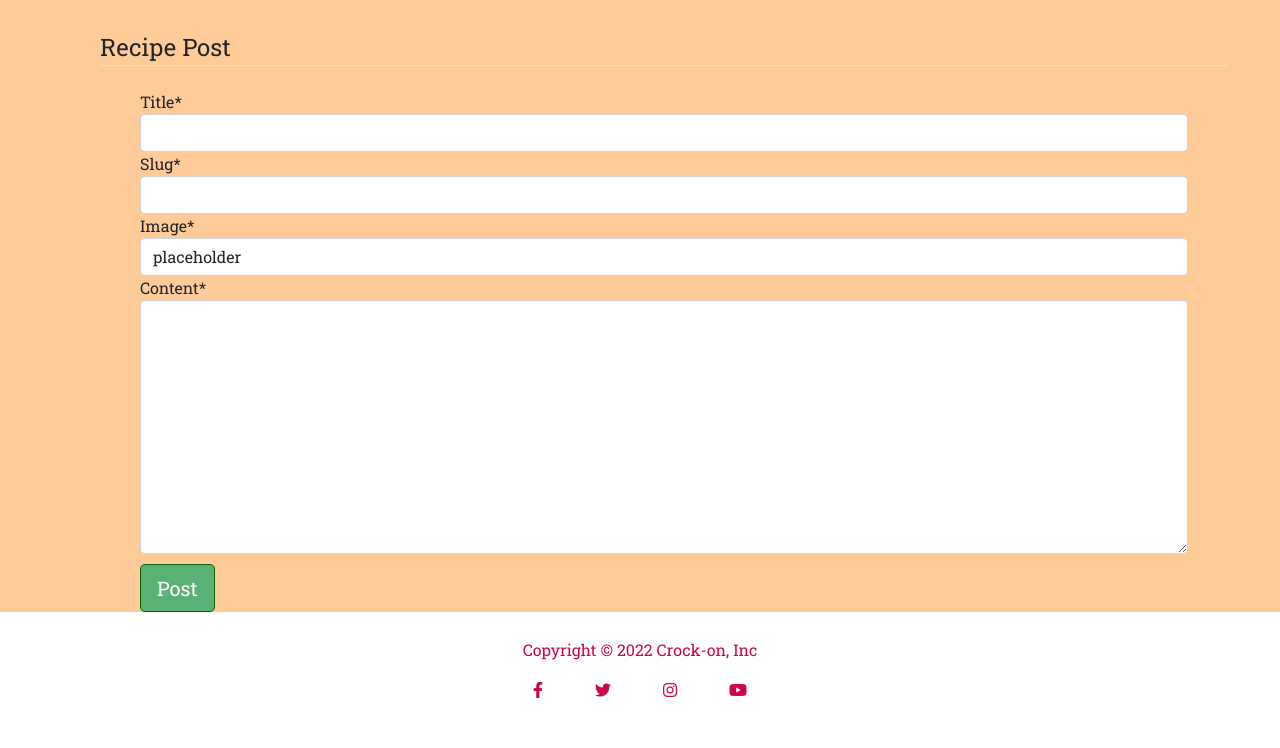
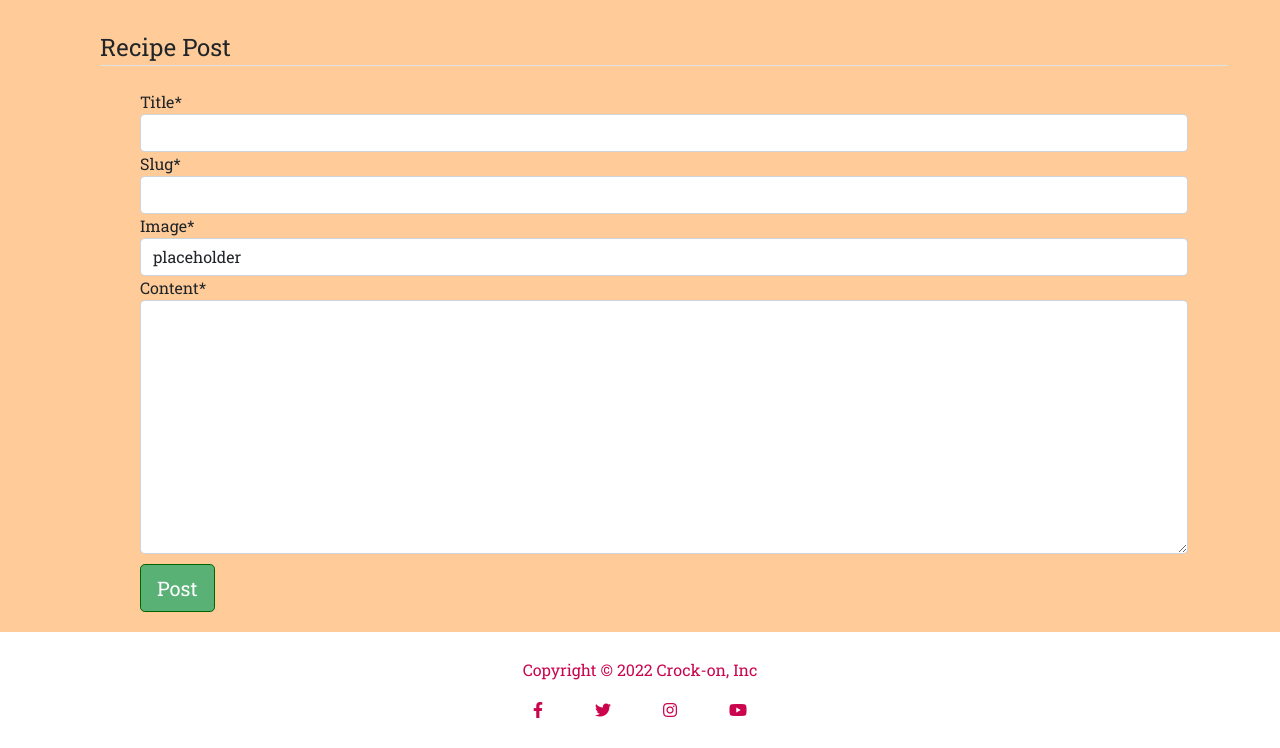
Before and after one commit to rocrill/crock-on, a Django app: page /post/new/ in a window 1280 px wide. Shown: the part 75-823 px from the top of the page. Before the commit the page ends 773 px from the top, so only its background shows below. Run offline with Django 3.2, Linux system fonts and the light colour scheme; some libraries are stand-ins or nearby versions.

Commit message:
Adjust margin on post create and update buttons.

```diff
--- a/blog/views.py
+++ b/blog/views.py
@@ -139,8 +139,9 @@ class PostLike(View):
 
 class PostUpdateView(generic.UpdateView):
     model = Post
+    form_class = PostForm
     template_name = "update_post.html"
-    fields = ['title', 'slug', 'content', 'featured_image']
+    #fields = ['title', 'slug', 'content', 'featured_image']
 
     def form_valid(self, form):
         form.instance.author = self.request.user
--- a/static/css/style.css
+++ b/static/css/style.css
@@ -61,6 +61,10 @@ body {
 
 .main-bg {
     background-color: #FFCC99;
+}
+
+.create_update_button {
+    margin-bottom: 20px;
 }
 
 .card {
--- a/templates/post_form.html
+++ b/templates/post_form.html
@@ -16,7 +16,7 @@
                     {{ form|crispy }}
                 </fieldset>
                 <div class="form-group">
-                    <button class="btn btn-lg" type ="submit">Post</button>
+                    <button class="btn btn-lg create_update_button" type ="submit">Post</button>
                 </div>
             </form>
         </div>
--- a/templates/update_post.html
+++ b/templates/update_post.html
@@ -17,7 +17,7 @@
             {{ form|crispy }}
         </fieldset>
         <div class="form-group">
-            <button class="btn btn-lg" type ="submit">Update</button>
+            <button class="btn btn-lg create_update_button" type ="submit">Update</button>
         </div>
     </form>
 </div>
```
Also changed, not shown: blog/forms.py (+0 -9 lines).
